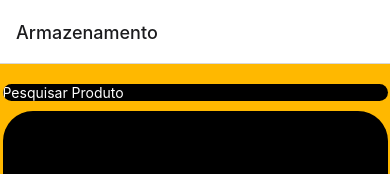
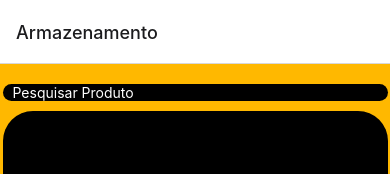
Before and after one commit to lucas125-fx/controle-de-estoque, a React Native app: screen /Armazenamento in a window 390 px wide. Shown: the top 174 px of the page. Built offline with nearby package versions, Linux system fonts and the light colour scheme.

Commit message:
alterações na tela de armazenamento

```diff
--- a/src/Pages/Armazenamento/index.js
+++ b/src/Pages/Armazenamento/index.js
@@ -36,7 +36,9 @@ const styles = StyleSheet.create({
     color: 'white',
     marginTop: 20,
     marginBottom: 10,
-    borderRadius: 10
+    borderRadius: 10,
+    paddingLeft: 10,
+    paddingRight: 10,
   },
   produtos: {
     marginBottom: 20,
```
